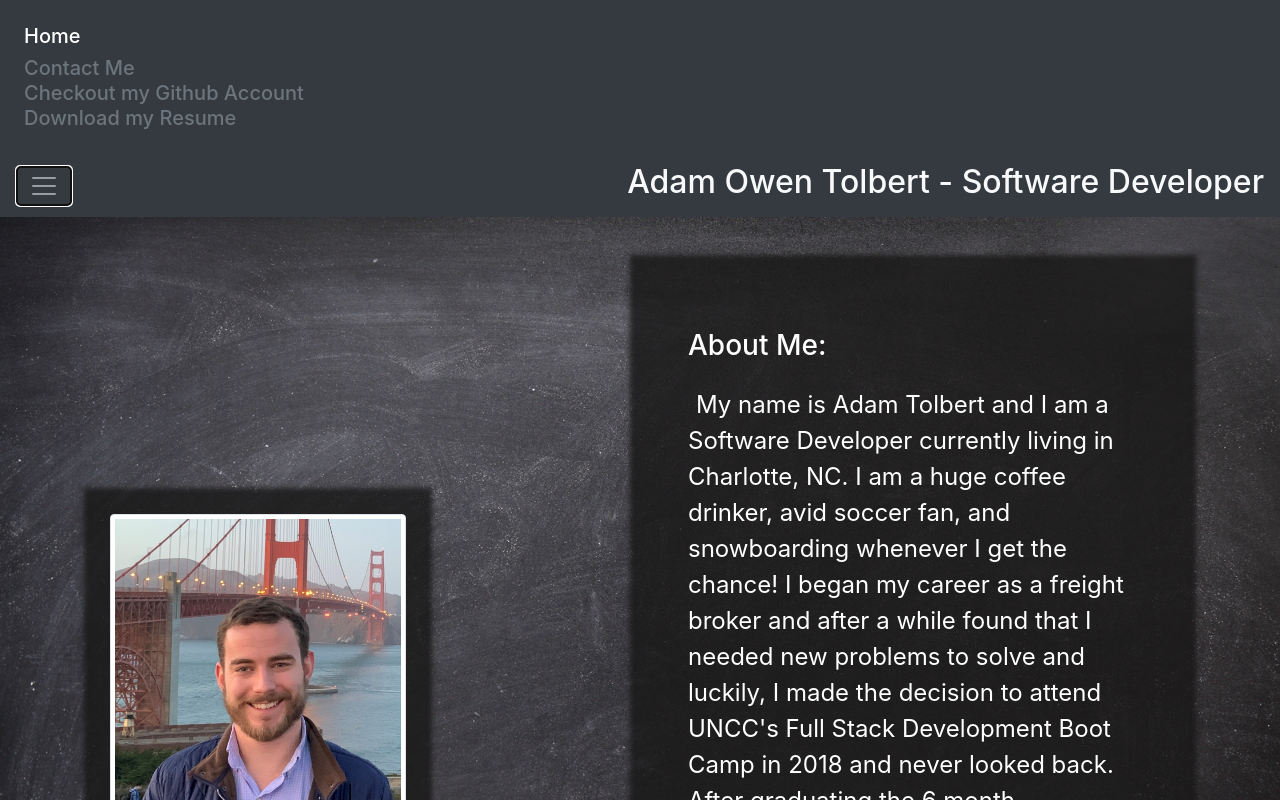
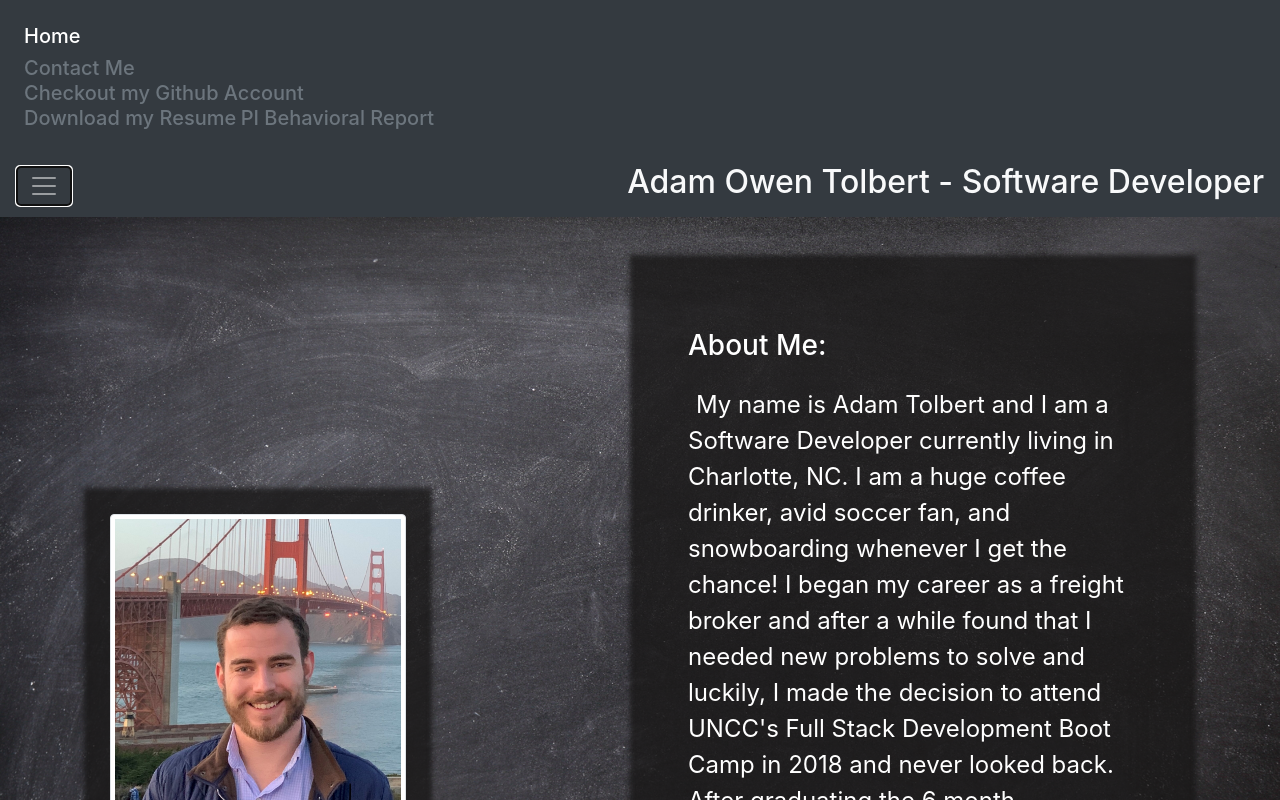
Before and after one commit to aotolbert/portfolio_dev, a website: page public/index.html in a window 1280 px wide. Both pictures are taken after a click on the button "Toggle navigation". Shown: the top 800 px of the page. Drawn offline with nearby package versions, Linux system fonts and the light colour scheme.

Commit message:
adding PI Behavioral Report

```diff
--- a/public/index.html
+++ b/public/index.html
@@ -42,6 +42,14 @@
                   >Download my Resume</span
                 ></a
               >
+              <a
+              href="./images/PIBehavioralReportResults.pdf"
+              download
+              target="_blank"
+              ><span class="text-muted h5" id="behaviorReport"
+                >PI Behavioral Report</span
+              ></a
+            >
             </div>
           </div>
           <nav class="navbar navbar-dark bg-dark mr-auto ml-auto">
```
Also changed, not shown: 1 other file.
